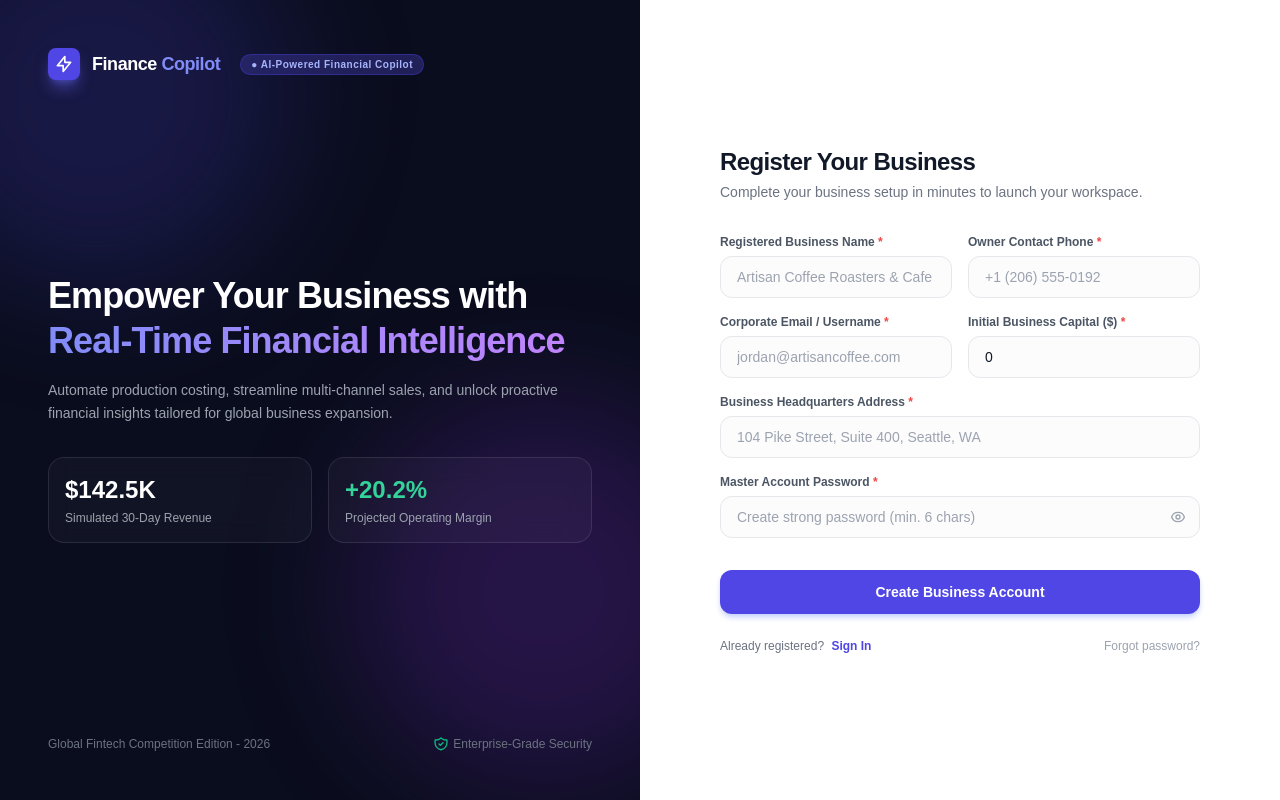
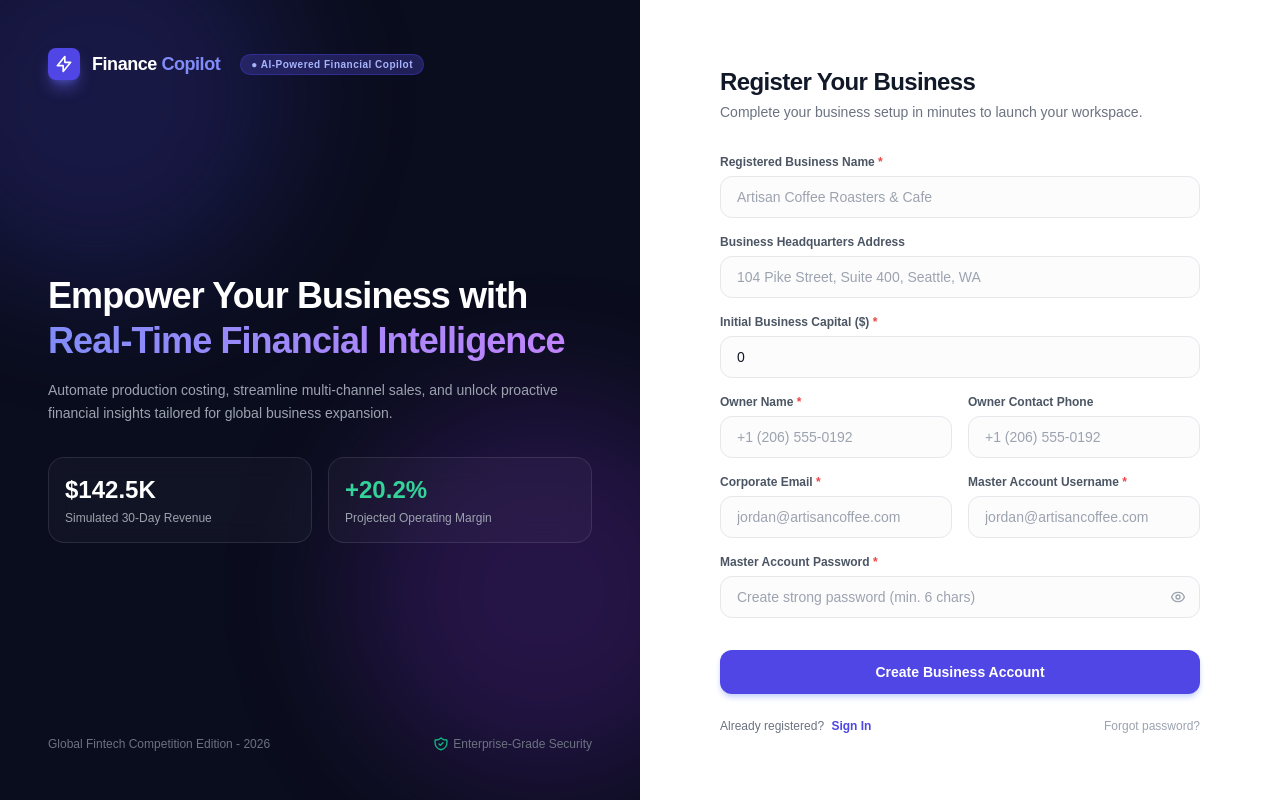
Before and after one commit to stpndrs/ficco-vue, a Vue app: page /register in a window 1280 px wide. Built offline with nearby package versions, Linux system fonts and the light colour scheme; the HTML template or start-up script is replaced by a standard one.

Commit message:
feat: update authentication forms to use email and handle validation messages

```diff
--- a/src/views/auth/ForgotPasswordView.vue
+++ b/src/views/auth/ForgotPasswordView.vue
@@ -8,14 +8,16 @@ const email = ref('')
 const loading = ref(false)
 const message = ref('')
 const isError = ref(false)
+const validationMessage = ref([])
 
 const handleForgotPassword = async () => {
     loading.value = true
     message.value = ''
+    validationMessage.value = []
 
     try {
         const res = await axios.post(`${import.meta.env.VITE_APP_API_URL}/api/auth/forgot-password`, {
-            username: email.value
+            email: email.value
         })
 
         if (res.data.status) {
@@ -25,6 +27,7 @@ const handleForgotPassword = async () => {
     } catch (err) {
         isError.value = true
         message.value = err.response?.data?.message || 'Gagal mengirim email reset password.'
+        validationMessage.value = err.response?.data?.errors
     } finally {
         loading.value = false
     }
@@ -56,7 +59,8 @@ const handleForgotPassword = async () => {
 
             <form @submit.prevent="handleForgotPassword" class="space-y-4 text-left">
                 <BaseInput v-model="email" type="email" label="Corporate Email Address"
-                    placeholder="jordan@artisancoffee.com" required />
+                    placeholder="jordan@artisancoffee.com" :error="validationMessage?.email?.[0] || null"
+                    required />
 
                 <BaseButton type="submit" :loading="loading" class="mt-4">
                     Send Recovery Email
--- a/src/views/auth/LoginView.vue
+++ b/src/views/auth/LoginView.vue
@@ -9,16 +9,18 @@ import BaseButton from '@/components/common/BaseButton.vue'
 const router = useRouter()
 
 const form = ref({
-    username: '',
+    email: '',
     password: ''
 })
 
 const loading = ref(false)
 const errorMessage = ref('')
+const validationMessage = ref([])
 
 const handleLogin = async () => {
     loading.value = true
     errorMessage.value = ''
+    validationMessage.value = []
 
     try {
         const res = await axios.post(`${import.meta.env.VITE_APP_API_URL}/api/auth/login`, form.value)
@@ -27,7 +29,8 @@ const handleLogin = async () => {
             router.push('/dashboard')
         }
     } catch (err) {
-        errorMessage.value = err.response?.data?.message || 'Login gagal. Periksa kembali akun Anda.'
+        errorMessage.value = err.response?.data?.message || 'Login failed. Please check your account.'
+        validationMessage.value = err.response?.data?.errors
     } finally {
         loading.value = false
     }
@@ -56,8 +59,8 @@ const handleLogin = async () => {
                 </div>
 
                 <form @submit.prevent="handleLogin" class="space-y-4">
-                    <BaseInput v-model="form.username" label="Account Email / Username"
-                        placeholder="jordan@artisancoffee.com" required />
+                    <BaseInput v-model="form.email" label="Account Email" placeholder="jordan@artisancoffee.com"
+                        type="email" :error="validationMessage?.email?.[0] || null" required />
 
                     <div>
                         <div class="flex justify-between items-center mb-1">
@@ -68,7 +71,7 @@ const handleLogin = async () => {
                             </router-link>
                         </div>
                         <BaseInput v-model="form.password" type="password" placeholder="Enter your account password"
-                            required />
+                            :error="validationMessage?.password?.[0] || null" required />
                     </div>
 
                     <BaseButton type="submit" :loading="loading" class="mt-6">
--- a/src/views/auth/RegisterView.vue
+++ b/src/views/auth/RegisterView.vue
@@ -10,19 +10,23 @@ const router = useRouter()
 
 const form = ref({
     username: '',
+    email: '',
+    password: '',
     companyName: '',
+    companyAddress: '',
+    ownerName: '',
     ownerPhone: '',
-    companyAddress: '',
     initialCapital: 0,
-    password: ''
 })
 
 const loading = ref(false)
 const errorMessage = ref('')
+const validationMessage = ref([])
 
 const handleRegister = async () => {
     loading.value = true
     errorMessage.value = ''
+    validationMessage.value = []
 
     try {
         const payload = {
@@ -35,6 +39,7 @@ const handleRegister = async () => {
         }
     } catch (err) {
         errorMessage.value = err.response?.data?.message || 'Registrasi gagal. Periksa data Anda.'
+        validationMessage.value = err.response?.data?.errors
     } finally {
         loading.value = false
     }
@@ -60,26 +65,41 @@ const handleRegister = async () => {
                 </div>
 
                 <form @submit.prevent="handleRegister" class="grid grid-cols-1 md:grid-cols-2 gap-4">
-                    <BaseInput v-model="form.companyName" label="Registered Business Name"
-                        placeholder="Artisan Coffee Roasters & Cafe" required />
-
-                    <BaseInput v-model="form.ownerPhone" label="Owner Contact Phone" placeholder="+1 (206) 555-0192"
-                        required />
-
-                    <BaseInput v-model="form.username" label="Corporate Email / Username"
-                        placeholder="jordan@artisancoffee.com" required />
-
-                    <BaseInput v-model="form.initialCapital" type="number" label="Initial Business Capital ($)"
-                        placeholder="50,000" required />
+                    <div class="md:col-span-2">
+                        <BaseInput v-model="form.companyName" label="Registered Business Name"
+                            placeholder="Artisan Coffee Roasters & Cafe"
+                            :error="validationMessage?.companyName?.[0] || null" required />
+                    </div>
 
                     <div class="md:col-span-2">
                         <BaseInput v-model="form.companyAddress" label="Business Headquarters Address"
-                            placeholder="104 Pike Street, Suite 400, Seattle, WA" required />
+                            placeholder="104 Pike Street, Suite 400, Seattle, WA"
+                            :error="validationMessage?.companyAddress?.[0] || null" />
                     </div>
 
                     <div class="md:col-span-2">
+                        <BaseInput v-model="form.initialCapital" type="number" label="Initial Business Capital ($)"
+                            placeholder="50,000" :error="validationMessage?.initialCapital?.[0] || null" required />
+                    </div>
+
+                    <BaseInput v-model="form.ownerName" label="Owner Name" placeholder="+1 (206) 555-0192"
+                        :error="validationMessage?.ownerName?.[0] || null" required />
+
+                    <BaseInput v-model="form.ownerPhone" label="Owner Contact Phone" placeholder="+1 (206) 555-0192"
+                        :error="validationMessage?.ownerPhone?.[0] || null" />
+
+                    <BaseInput v-model="form.email" label="Corporate Email" placeholder="jordan@artisancoffee.com"
+                        :error="validationMessage?.email?.[0] || null" required />
+
+                    <BaseInput v-model="form.username" label="Master Account Username"
+                        placeholder="jordan@artisancoffee.com" :error="validationMessage?.username?.[0] || null"
+                        required />
+
+
+                    <div class="md:col-span-2">
                         <BaseInput v-model="form.password" type="password" label="Master Account Password"
-                            placeholder="Create strong password (min. 6 chars)" required />
+                            placeholder="Create strong password (min. 6 chars)"
+                            :error="validationMessage?.password?.[0] || null" required />
                     </div>
 
                     <div class="md:col-span-2 mt-4">
--- a/src/views/auth/ResetPasswordView.vue
+++ b/src/views/auth/ResetPasswordView.vue
@@ -12,10 +12,12 @@ const newPassword = ref('')
 const loading = ref(false)
 const message = ref('')
 const isError = ref(false)
+const validationMessage = ref([])
 
 const handleReset = async () => {
     loading.value = true
     message.value = ''
+    validationMessage.value = []
 
     try {
         const token = route.query.token || ''
@@ -32,6 +34,7 @@ const handleReset = async () => {
     } catch (err) {
         isError.value = true
         message.value = err.response?.data?.message || 'Gagal mereset password.'
+        validationMessage.value = err.response?.data?.errors
     } finally {
         loading.value = false
     }
@@ -63,7 +66,7 @@ const handleReset = async () => {
 
             <form @submit.prevent="handleReset" class="space-y-4 text-left">
                 <BaseInput v-model="newPassword" type="password" label="New Password" placeholder="Your New Password"
-                    required />
+                    :error="validationMessage?.newPassword?.[0] || null" required />
 
                 <BaseButton type="submit" :loading="loading" class="mt-4">
                     Reset My Password
```
